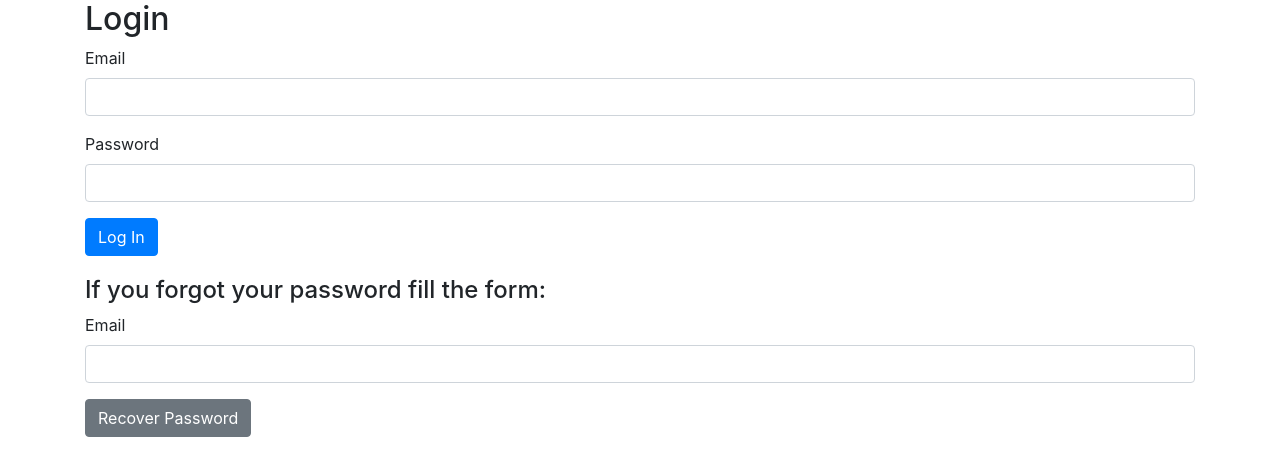
After one commit to Kolpic/Online-Store, a Python web app: template Forum-Project/project/templates/login_verif.html in a window 1280 px wide. The commit adds this page. Shown: the top 476 px of the page. Run offline with Jinja, Linux system fonts and the light colour scheme; the template is opened without the code that fills it, so the values that code supplies are empty; some libraries are stand-ins or nearby versions.

```diff
--- /dev/null
+++ b/Forum-Project/project/templates/login_verif.html
@@ -0,0 +1,45 @@
+<!DOCTYPE html>
+<html lang="en">
+<head>
+    <meta charset="UTF-8">
+    <title>Login Verif</title>
+    <link rel="stylesheet" href="https://stackpath.bootstrapcdn.com/bootstrap/4.3.1/css/bootstrap.min.css">
+</head>
+<body>
+    <!-- Displaying message -->
+    {% if 'login_error' in session %}
+        <div class="alert alert-danger">
+            {{ session.pop('login_error') }}
+        </div>
+    {% endif %}
+    {% if 'login_message' in session %}
+        <div class="alert alert-success">
+            {{ session.pop('login_message') }}
+        </div>
+    {% endif %}
+    <div class="container">
+        <h2>Login</h2>
+        <form method="POST" action="/login_with_token">
+            <div class="form-group">
+                <label for="email">Email</label>
+                <input type="email" class="form-control" id="email" name="email" required>
+            </div>
+            <div class="form-group">
+                <label for="password">Password</label>
+                <input type="password" class="form-control" id="password" name="password" required>
+            </div>
+            <button type="submit" class="btn btn-primary">Log In</button>
+        </form>
+        <div style="margin-top:20px">
+            <h4>If you forgot your password fill the form:</h4>
+            <form method="POST" action="/recover_password">
+                <div class="form-group">
+                    <label for="recovery_email">Email</label>
+                    <input type="email" class="form-control" id="recovery_email" name="recovery_email" required>
+                </div>
+                <button type="submit" class="btn btn-secondary">Recover Password</button>
+            </form>
+        </div>
+    </div>
+</body>
+</html>
--- a/Forum-Project/project/templates/verify.html
+++ b/Forum-Project/project/templates/verify.html
@@ -26,8 +26,8 @@
         </form>
     </div>
     <div style="margin-top:20px">
-        <h3>If you want to send you again verification code fill this:</h3>
-        <form method="POST" action="/resend_verf_code">
+        <h3>If you want to send you again verification link fill this:</h3>
+        <form method="POST" action="/send_login_link">
             <div class="form-group">
                 <label for="resend_verf_code">Email</label>
                 <input type="email" class="form-control" id="resend_verf_code" name="resend_verf_code" required>
```
Also changed, not shown: Forum-Project/project/main.py (+97 -1 lines), 3 other files.
